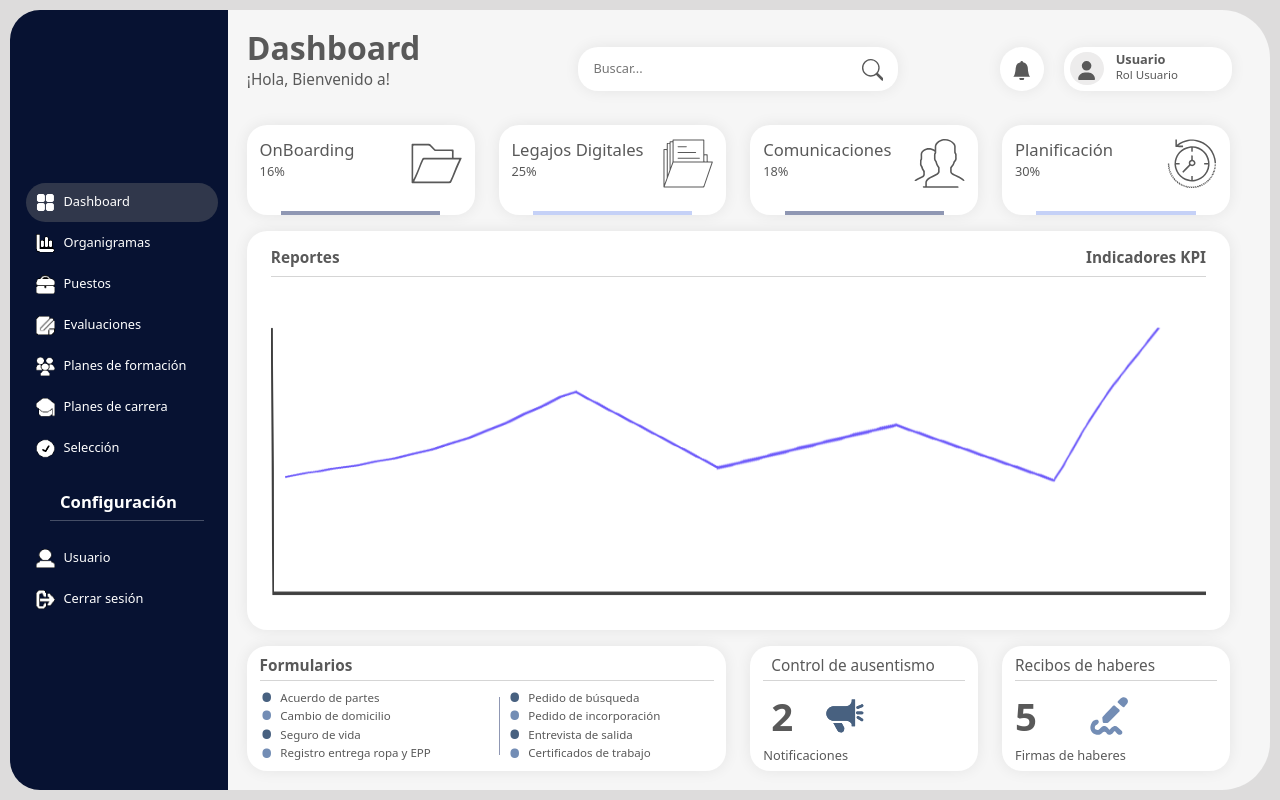
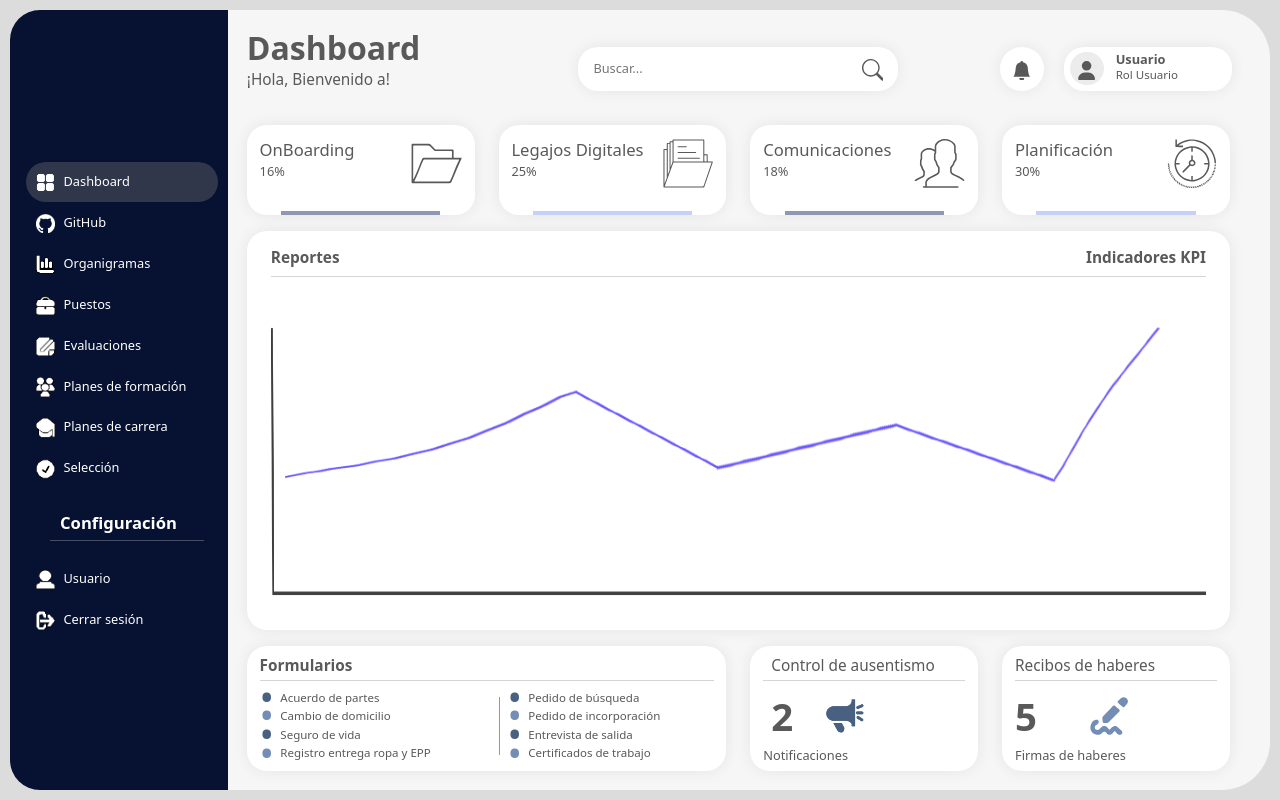
Before and after one commit to LeoValdi64/Panel-de-Control, a plain HTML site: page index.html in a window 1280 px wide. Drawn offline with nearby package versions, Linux system fonts and the light colour scheme.

Commit message:
Agregar enlace a github

```diff
--- a/index.html
+++ b/index.html
@@ -22,6 +22,10 @@
                 <li><a href="#" class="activate">
                         <img src="src/img/dasboard.png" alt="Dashboard" class="icono-enlace">
                         Dashboard
+                    </a></li>
+                <li><a href="https://github.com/LeoValdi64/Panel-de-Control" class="">
+                        <img src="src/img/github.png" alt="GitHub" class="icono-enlace">
+                        GitHub
                     </a></li>
                 <li><a href="#">
                         <img src="src/img/organigramas.png" alt="Organigramas" class="icono-enlace">
@@ -92,8 +96,7 @@
                         <!-- Notificaciones -->
                         <div class="col-2 notificacion box-shadow">
                             <a id="" class=" ">
-                                <svg xmlns="http://www.w3.org/2000/svg"
-                                     fill="currentColor" class=""
+                                <svg xmlns="http://www.w3.org/2000/svg" fill="currentColor" class=""
                                     viewBox="0 0 16 16">
                                     <path
                                         d="M8 16a2 2 0 0 0 2-2H6a2 2 0 0 0 2 2m.995-14.901a1 1 0 1 0-1.99 0A5 5 0 0 0 3 6c0 1.098-.5 6-2 7h14c-1.5-1-2-5.902-2-7 0-2.42-1.72-4.44-4.005-4.901" />
@@ -103,7 +106,7 @@
                             <!-- Usario -->
                             <div class="row">
                                 <div class="col-2 d-flex usuario align-items-center">
-                                    <a id=""  href="#">
+                                    <a id="" href="#">
                                         <svg xmlns="http://www.w3.org/2000/svg" width="25" height="25"
                                             fill="currentColor" viewBox="0 0 448 512">
                                             <path
@@ -371,7 +374,7 @@
                         </div>
                         <hr class="m-0">
 
-                        <div class="h-100 img-curva " ></div>
+                        <div class="h-100 img-curva "></div>
 
                     </div>
                 </div>
```
Also changed, not shown: src/img/github.png (added).
